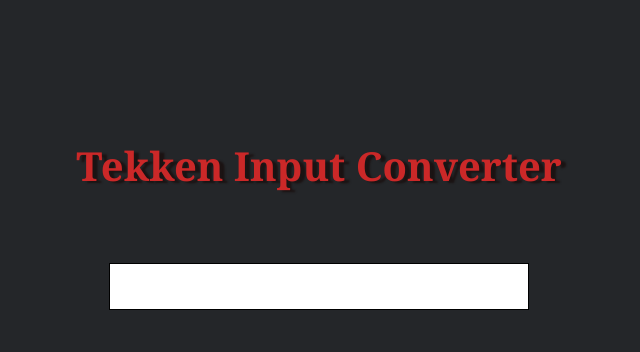
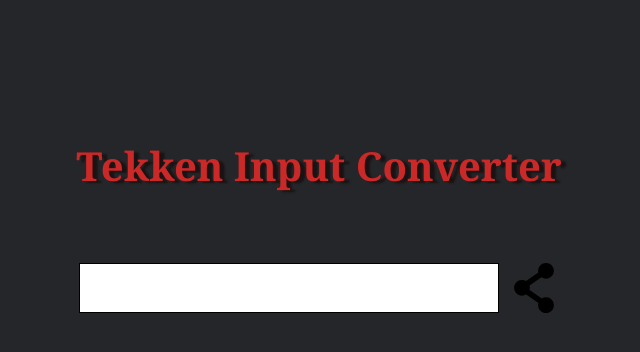
Before and after one commit to dkustec/discorder-tekkenbot, an Angular app: page / in a window 1280 px wide. Shown: the top 352 px of the page, without its empty margins (321-961 px from the left). Built offline with nearby package versions, Linux system fonts and the light colour scheme.

Commit message:
feat: share button

```diff
--- a/package.json
+++ b/package.json
@@ -19,6 +19,7 @@
     "@angular/platform-browser-dynamic": "^17.3.0",
     "@angular/router": "^17.3.0",
     "rxjs": "~7.8.0",
+    "sweetalert2": "^11.12.0",
     "tslib": "^2.3.0",
     "zone.js": "~0.14.3"
   },
--- a/src/app/Components/combo-output/combo-output.component.ts
+++ b/src/app/Components/combo-output/combo-output.component.ts
@@ -1,5 +1,6 @@
-import { Component, OnInit, computed } from '@angular/core';
+import { Component, OnInit, computed, input } from '@angular/core';
 import { ComboTranslatorService } from '../../Services/combo-translator.service';
+import { ActivatedRoute } from '@angular/router';
 
 @Component({
   selector: 'app-combo-output',
@@ -8,11 +9,27 @@
   templateUrl: './combo-output.component.html',
   styleUrl: './combo-output.component.scss'
 })
-export class ComboOutputComponent {
+export class ComboOutputComponent implements OnInit {
   private _comboService;
+  private _activatedRoute;
   images = computed(() => this._comboService.imageArray());
 
-  constructor(comboTranslatorService: ComboTranslatorService) {
+  constructor(
+    comboTranslatorService: ComboTranslatorService,
+    route: ActivatedRoute
+  ) {
     this._comboService = comboTranslatorService;
+    this._activatedRoute = route;
+  }
+
+  ngOnInit(): void {
+    this._activatedRoute.queryParams.subscribe(params => {
+      const combo = params['combo'];
+
+      if (combo) {
+        this._comboService.translateCombo(combo);
+      }
+    });
+
   }
 }
--- a/src/app/Components/user-input/user-input.component.html
+++ b/src/app/Components/user-input/user-input.component.html
@@ -1,3 +1,4 @@
 <div class="input-container">
     <input type="text" [(ngModel)]="userInput" (input)="onInput($event)">
+    <img class="share-btn" src="../../../assets/share.svg" (click)="onShareButtonClick()" height="50px" width="50px">
 </div>
--- a/src/app/Components/user-input/user-input.component.scss
+++ b/src/app/Components/user-input/user-input.component.scss
@@ -11,4 +11,12 @@
         font-size: large;
         border: 1px solid #000000;
     }
+
+    img {
+        margin-left: 10px;
+    }
+
+    img:hover {
+        cursor: pointer;
+    }
 }
--- a/src/app/Components/user-input/user-input.component.ts
+++ b/src/app/Components/user-input/user-input.component.ts
@@ -1,6 +1,7 @@
 import { Component } from '@angular/core';
 import { FormsModule } from '@angular/forms';
 import { ComboTranslatorService } from '../../Services/combo-translator.service';
+import Swal from 'sweetalert2';
 
 @Component({
   selector: 'app-user-input',
@@ -23,4 +24,13 @@
     this.userInput = event.target.value;
     this._comboService.translateCombo(this.userInput);
   }
+
+  onShareButtonClick() {
+    Swal.fire("Copied to clipboard!");
+
+    let normalizedToUrl = this.userInput.replace(/ /g, "%20");
+    let url = `https://tekkenconverter.netlify.app?combo=${normalizedToUrl}`;
+
+    navigator.clipboard.writeText(url);
+  }
 }
```
Also changed, not shown: src/assets/share.svg (added), 1 other file (tests, documents, lock files or other folders).
